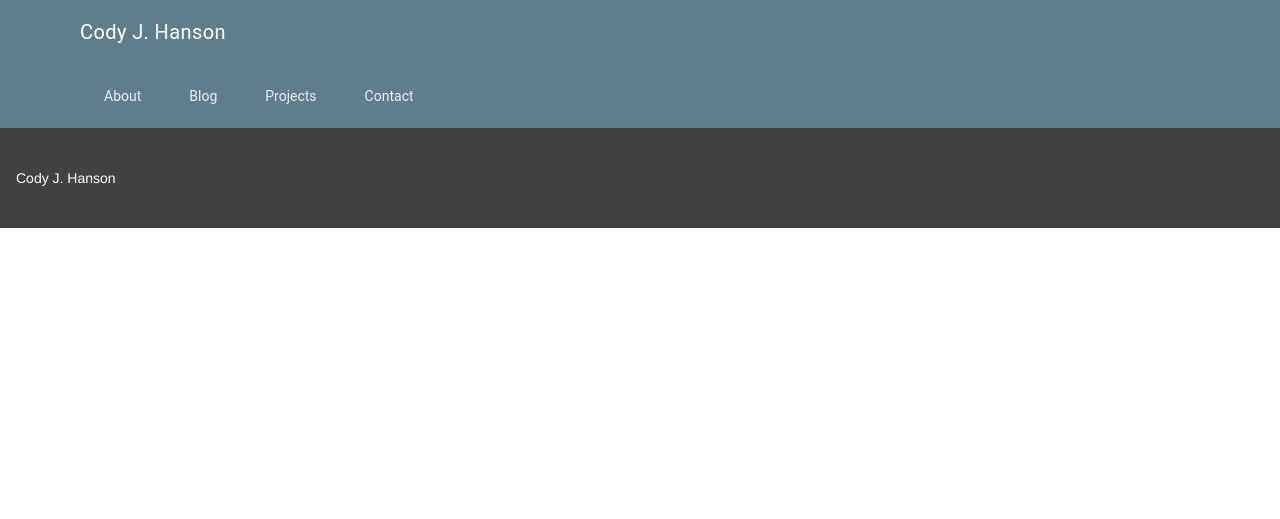
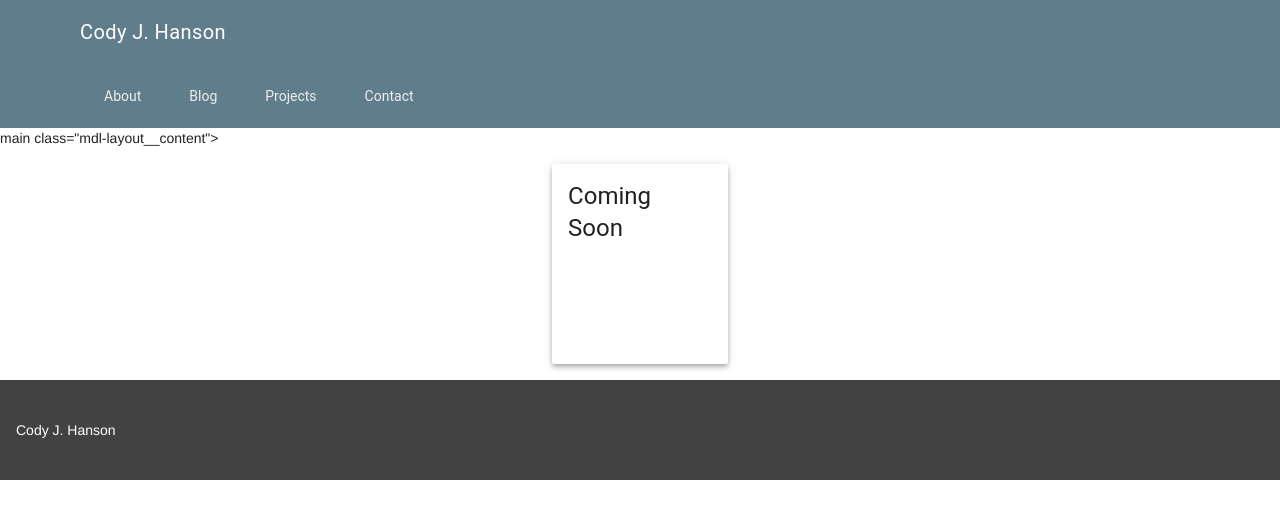
Before and after one commit to cjohnhanson/codyjhanson.com, a Flask app: page /blog in a window 1280 px wide. Shown: the top 519 px of the page. Run offline with Flask 2, Linux system fonts and the light colour scheme; some libraries are stand-ins or nearby versions; some web fonts are replaced.

Commit message:
Adding placeholders for blog, projects

```diff
--- a/app/templates/blog.html
+++ b/app/templates/blog.html
@@ -1 +1,15 @@
 {% extends 'base.html' %}
+{% block container %}
+main class="mdl-layout__content">
+  <div class="mdl-grid portfolio-max-width">
+    <div class="mdl-cell mdl-cell--12-col mdl-card mdl-shadow--4dp">
+      <div class="mdl-grid portfolio-copy">
+        <div class="mdl-cell--9-col">
+          <h3 class="mdl-cell mdl-cell--12-col mdl-typography--headline">Coming Soon</h3>
+	</div>
+      </div>
+    </div>
+  </div>
+</div>
+
+{% endblock %}
```
Also changed, not shown: app/templates/projects.html (+12 -0 lines).
